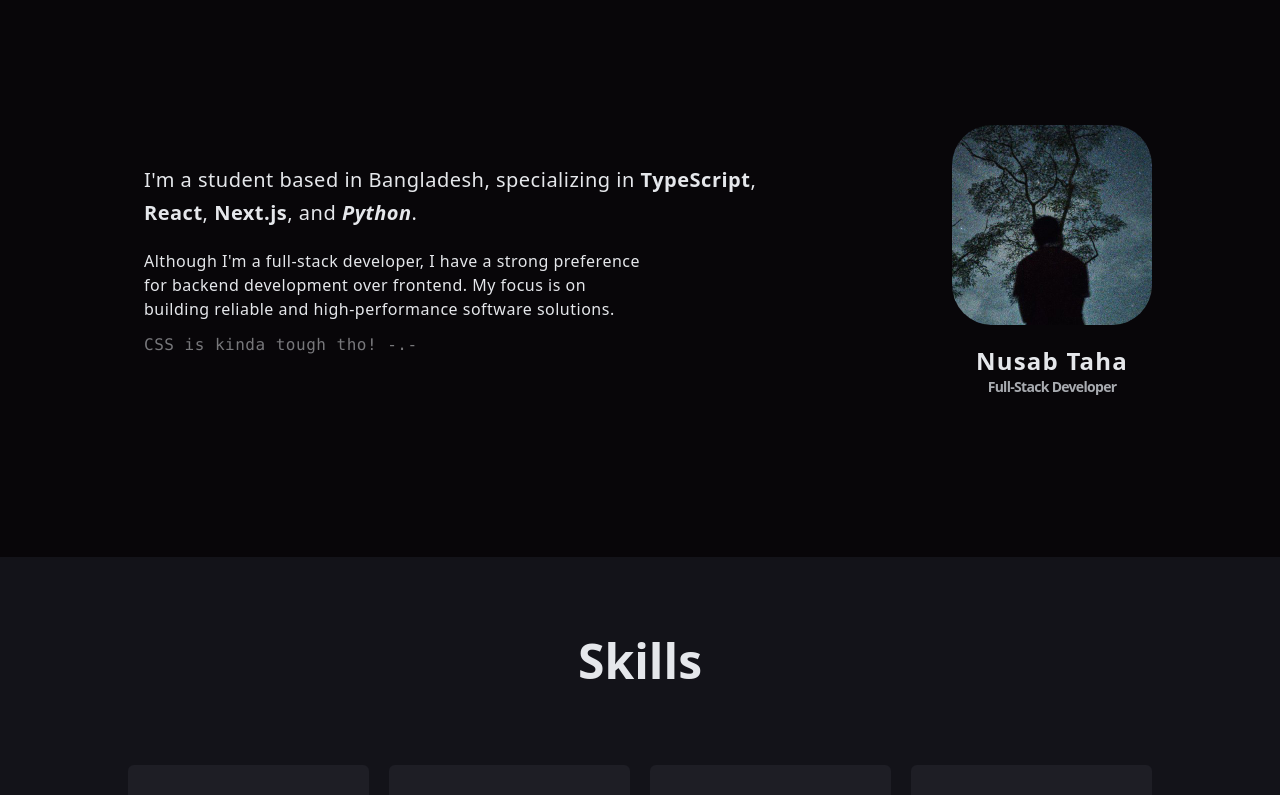
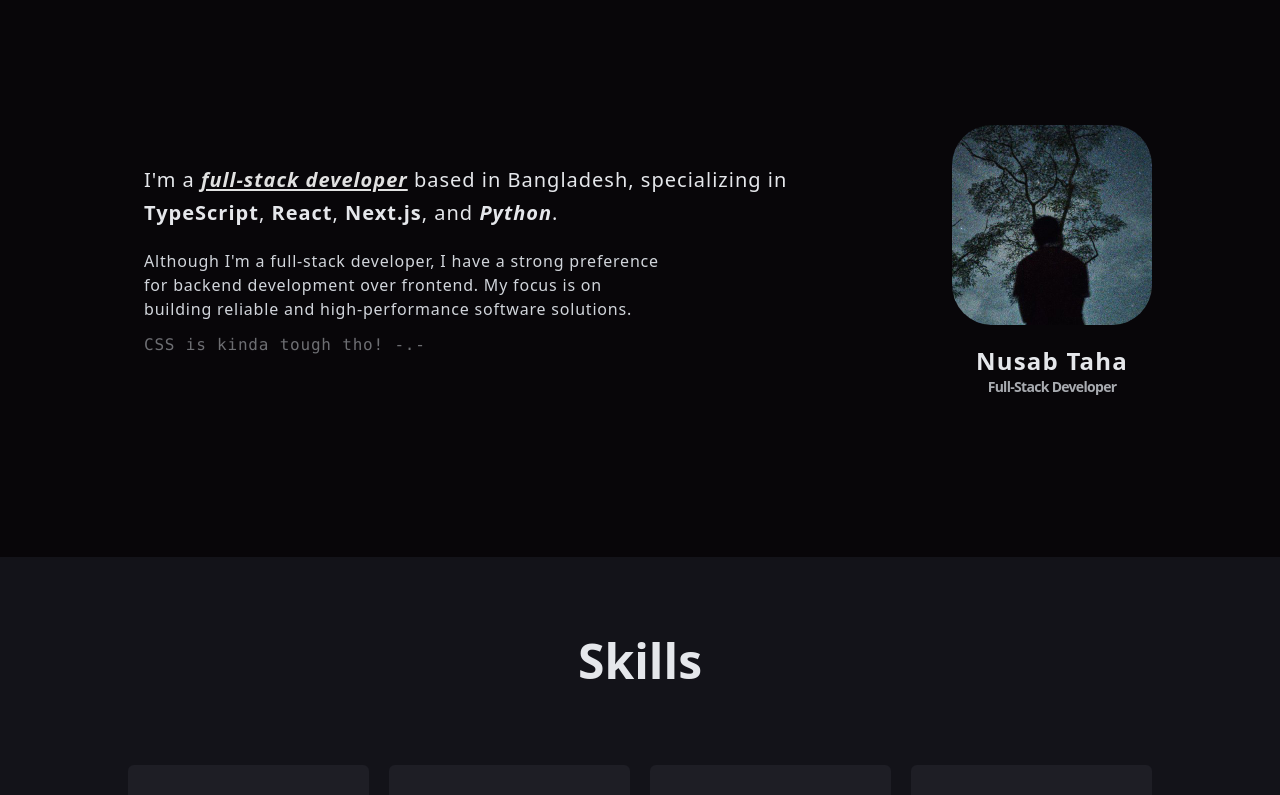
Before and after one commit to Nusab19/Nusab19.github.io, a Next.js app: page / in a window 1280 px wide. Shown: the part 924-1719 px from the top of the page. Built offline with nearby package versions, Linux system fonts and the light colour scheme; a web font is replaced by a local one.

Commit message:
chore: little updates

```diff
--- a/components/About.jsx
+++ b/components/About.jsx
@@ -9,10 +9,10 @@ const About = () => {
           About Me
         </header>
         <div className="flex flex-col-reverse items-center justify-center md:flex-row lg:justify-between">
-          <span className="px-4 py-10 leading-relaxed tracking-wide md:w-2/3 md:text-xl md:leading-relaxed">
-            I&apos;m a student based in Bangladesh, specializing in <b>TypeScript</b>, <b>React</b>, <b>Next.js</b>, and <b><i>Python</i></b>.
+          <span className="px-4 py-10 leading-relaxed tracking-wider md:w-2/3 text-lg md:text-xl md:leading-relaxed">
+            I&apos;m a <span className="italic font-semibold underline underline-offset-2 text-primary-foreground/90">full-stack developer</span> based in Bangladesh, specializing in <b>TypeScript</b>, <b>React</b>, <b>Next.js</b>, and <b><i>Python</i></b>.
             <br />
-            <span className="mt-5 block text-sm md:text-base">
+            <span className="mt-5 block text-sm md:text-base tracking-wider text-gray-300">
               <Balancer>
                 Although I&apos;m a full-stack developer, I have a strong preference for backend development over frontend.
                 My focus is on building reliable and high-performance software solutions.
--- a/components/Navbar.jsx
+++ b/components/Navbar.jsx
@@ -37,7 +37,7 @@ const Navbar = () => {
         href="https://blog19.pages.dev"
         target="_blank"
         title="My blog page"
-        className="ml-auto mr-5 block rounded-md bg-blue-200 px-2 pb-1.5 pt-1 font-semibold underline-offset-4 transition-all duration-150 hover:bg-blue-300 hover:underline"
+        className="ml-auto mr-5 block rounded-md bg-[#072029] px-2 pb-1.5 pt-1 font-semibold underline-offset-4 transition-all duration-150 hover:bg-[#072029]/95 text-white hover:underline"
       >
         Blog
       </Link>
--- a/components/Projects.jsx
+++ b/components/Projects.jsx
@@ -25,6 +25,16 @@ const projects = [
     imageSrc: "/images/projects/shohid24.svg",
   },
   {
+    title: "Quran API",
+    description:
+      "API for the Quran with no rate limit. No authentication required",
+      technologies: ["react", "nextjs", "python"],
+    link: "https://quranapi.pages.dev/",
+    github: "https://github.com/The-Quran-Project/Quran-API",
+    isImage: true,
+    imageSrc: "/images/projects/quran-api.svg",
+  },
+  {
     title: "Al Quran Bot",
     description:
       "A telegram bot with Arabic, English and Audio recitation of each verse of the Holy Quran",
@@ -35,19 +45,9 @@ const projects = [
     imageSrc: "/images/projects/quran-bot.jpg",
   },
   {
-    title: "Quran API",
-    description:
-      "API for the Quran with no rate limit. No authentication required",
-    technologies: ["react", "nextjs", "python"],
-    link: "https://quranapi.pages.dev/",
-    github: "https://github.com/The-Quran-Project/Quran-API",
-    isImage: true,
-    imageSrc: "/images/projects/quran-api.svg",
-  },
-  {
     title: "Toph Leaderboard",
     description:
-      "A website showcasing the users with the most Fastest, Lightest & Shortest code submissions in toph.co",
+    "A website showcasing the users with the most Fastest, Lightest & Shortest code submissions in toph.co",
     technologies: ["react", "nextjs", "python"],
     link: "https://toph.pages.dev/",
     github: "https://github.com/Nusab19/Toph-Leaderborad",
```
